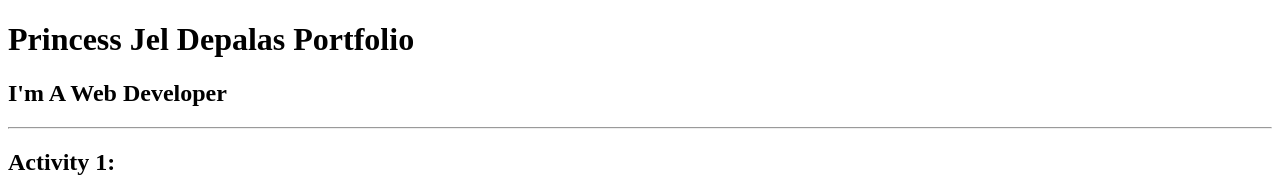
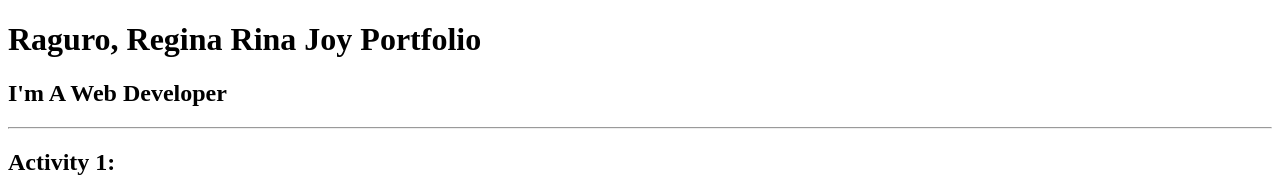
Before and after one commit to reginarinajoyraguro/Rina, a plain HTML site: page Activity_12/Index.html in a window 1280 px wide. Shown: the top 177 px of the page. Drawn offline with Linux system fonts and the light colour scheme.

Commit message:
Update Index.html

```diff
--- a/Activity_12/Index.html
+++ b/Activity_12/Index.html
@@ -4,10 +4,10 @@
 
 <head>
   <meta charset="UTF-8">
-  <title>Princess Portfolio</title>
+  <title> Raguro Portfolio</title>
 </head>
 <body>
-<h1>Princess Jel Depalas Portfolio</h1>
+<h1>Raguro, Regina Rina Joy Portfolio</h1>
 <h2>I'm A Web Developer</h2>
 
 <hr>
```
